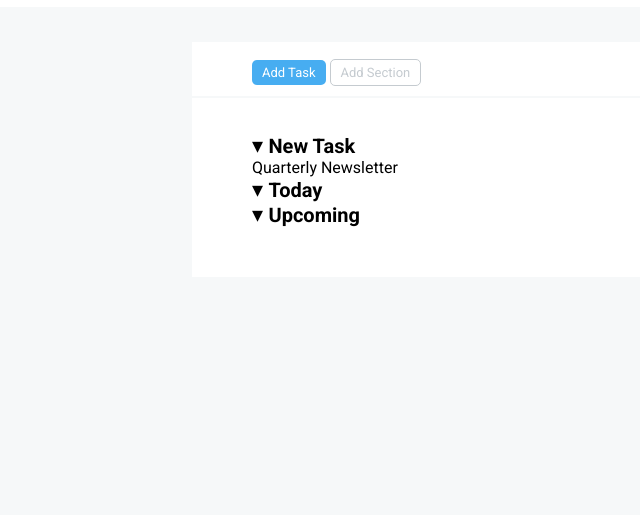
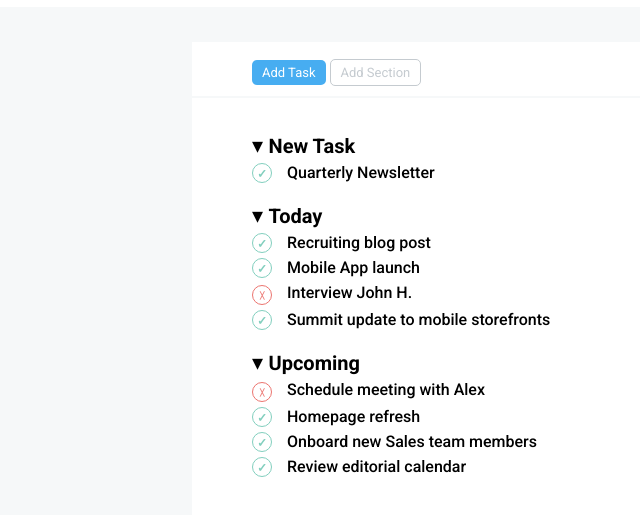
Before and after one commit to enricopaol/html-css-toboolist, a plain HTML site: page index.html in a window 1280 px wide. Shown: the part 63-578 px from the top of the page, without its empty margins (0-640 px from the left). Drawn offline with Linux system fonts and the light colour scheme.

Commit message:
liste elementi di secondo livello

```diff
--- a/css/style.css
+++ b/css/style.css
@@ -75,23 +75,69 @@ hr{
 
 /* SEZIONE TO-DO */
 .to-do{
-    padding-top: 35px;
+    padding-top: 15px;
     padding-left: 60px;
     padding-bottom: 50px;
+    font-weight: 500;
 }
 
 .to-do li{
     list-style-type:none;
+
 }
 
 .to-do h3{
     font-size: 20px;
     display: inline-block;
+    font-weight: 700;
 }
 
 .arrow{
     font-size: 22px;
 }
+
+.check{
+    display: inline-block;
+    height: 20px;
+    width: 20px;
+    color:#82cfbe;
+    border: 1px solid;
+    border-radius: 50%;
+    text-align: center;
+    line-height: 20px;
+    font-size: 12px;
+    font-weight: bold;
+}
+
+.cross{
+    display: inline-block;
+    height: 20px;
+    width: 20px;
+    color:#ec746f;
+    border: 1px solid;
+    border-radius: 50%;
+    text-align: center;
+    line-height: 20px;
+    font-size: 7px;
+    font-weight: bold;
+}
+
+.primo-livello{
+    margin: 20px 0;
+}
+
+.secondo-livello{
+    margin: 5px 0;
+}
+
+.secondo-livello span{
+    margin-right: 15px;
+}
+
+/* ELEMENTI COLORATI */
+
+/* FINE ELEMENTI COLORATI */
+
 /* FINE SEZIONE TO-DO */
 
 /* FINE MAIN */
--- a/index.html
+++ b/index.html
@@ -36,14 +36,30 @@
             <!-- To-Do Section-->
             <section class="to-do">
                 <ul>
-                    <li>
+                    <li class="primo-livello">
                         <span class="arrow">&#9662; </span> <h3>New Task</h3>
                         <ul>
-                            <li>Quarterly Newsletter</li>
+                            <li class="secondo-livello"><span class="check">&#10003; </span>Quarterly Newsletter</li>
                         </ul>
                     </li>
-                    <li><span class="arrow">&#9662; </span> <h3>Today</h3></li>
-                    <li><span class="arrow">&#9662; </span> <h3>Upcoming</h3></li>
+                    <li class="primo-livello">
+                        <span class="arrow">&#9662; </span> <h3>Today</h3>
+                        <ul>
+                            <li class="secondo-livello"><span class="check">&#10003; </span>Recruiting blog post</li>
+                            <li class="secondo-livello"><span class="check">&#10003; </span>Mobile App launch</li>
+                            <li class="secondo-livello"><span class="cross">&#9587; </span>Interview John H.</li>
+                            <li class="secondo-livello"><span class="check">&#10003; </span>Summit update to mobile storefronts</li>
+                        </ul>
+                    </li>
+                    <li class="primo-livello">
+                        <span class="arrow">&#9662; </span> <h3>Upcoming</h3>
+                        <ul>
+                            <li class="secondo-livello"><span class="cross">&#9587; </span>Schedule meeting with Alex</li>
+                            <li class="secondo-livello"><span class="check">&#10003; </span>Homepage refresh</li>
+                            <li class="secondo-livello"><span class="check">&#10003; </span>Onboard new Sales team members</li>
+                            <li class="secondo-livello"><span class="check">&#10003; </span>Review editorial calendar</li>
+                        </ul>
+                    </li>
                 </ul>
             </section>
             <!--  Fine To-Do Section-->
```
